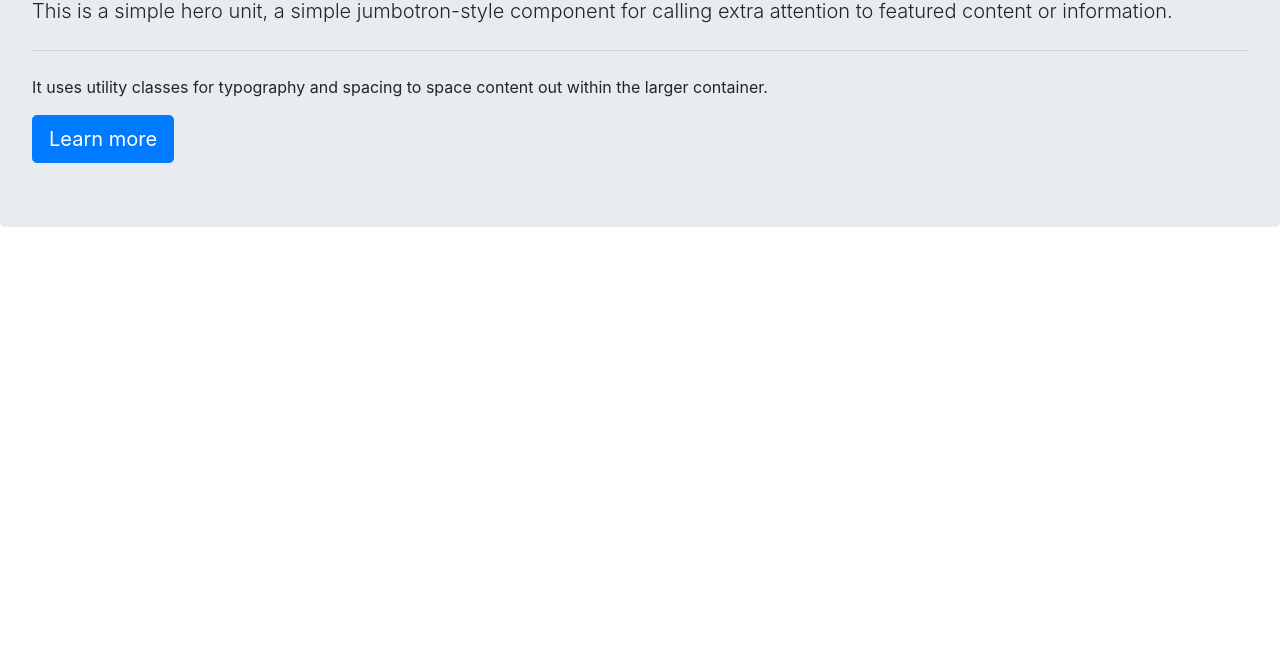
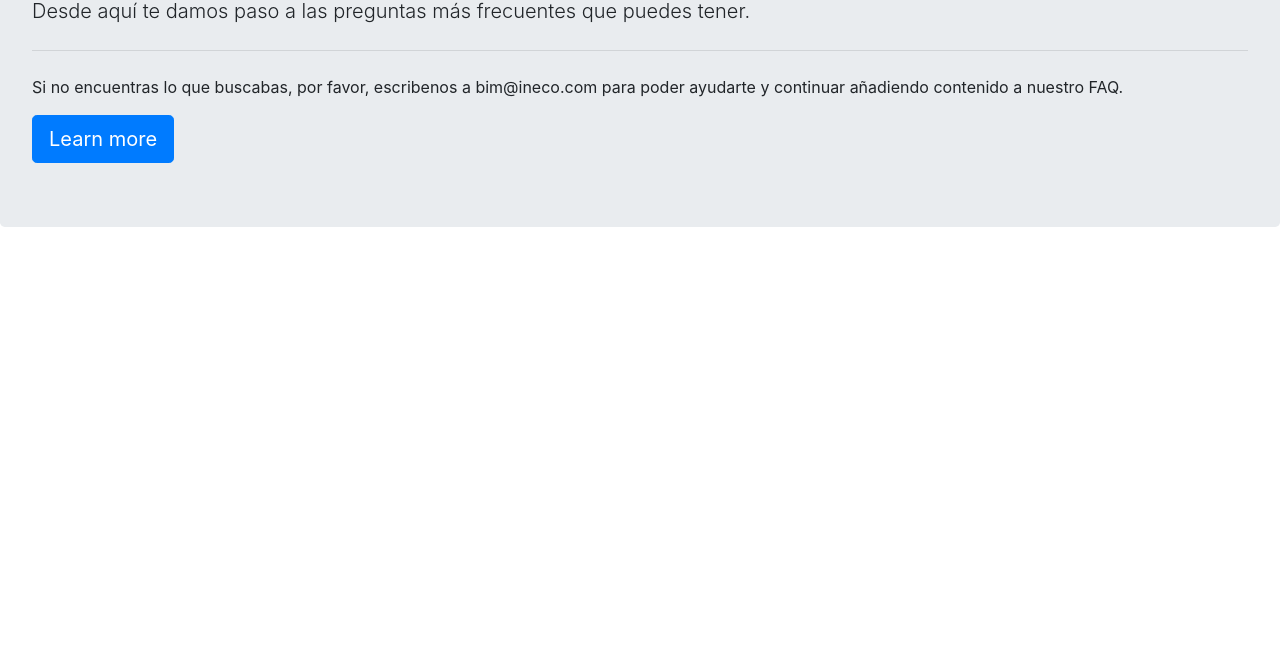
Before and after one commit to bimineco/bimineco.github.io, a plain HTML site: page docs/index.html in a window 1280 px wide. Shown: the part 143-800 px from the top of the page. Drawn offline with nearby package versions, Linux system fonts and the light colour scheme.

Commit message:
Cambios de textos

```diff
--- a/docs/index.html
+++ b/docs/index.html
@@ -13,9 +13,9 @@
   <body>
     <div class="jumbotron">
       <h1 class="display-4">Hello, bimmer!</h1>
-      <p class="lead">This is a simple hero unit, a simple jumbotron-style component for calling extra attention to featured content or information.</p>
+      <p class="lead">Desde aquí te damos paso a las preguntas más frecuentes que puedes tener.</p>
       <hr class="my-4">
-      <p>It uses utility classes for typography and spacing to space content out within the larger container.</p>
+      <p>Si no encuentras lo que buscabas, por favor, escribenos a bim@ineco.com para poder ayudarte y continuar añadiendo contenido a nuestro FAQ.</p>
       <a class="btn btn-primary btn-lg" href="#" role="button">Learn more</a>
     </div>
 
```
